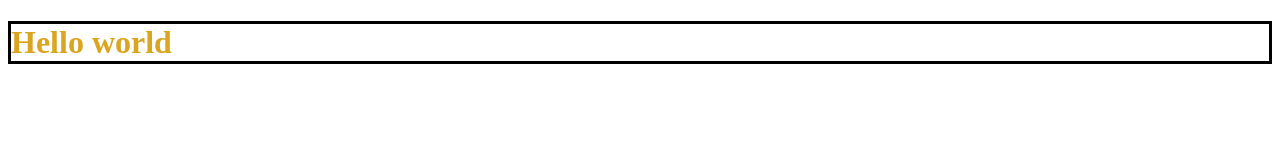
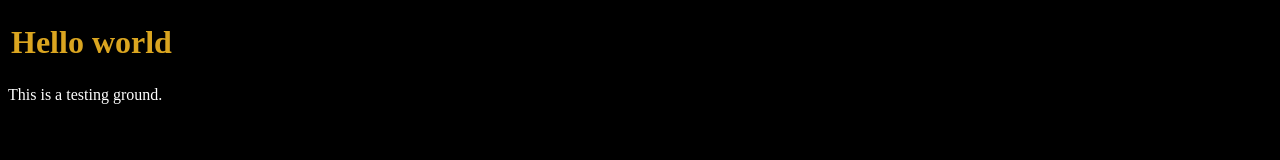
Before and after one commit to amolin09/friendly-invention, a plain HTML site: page index.html in a window 1280 px wide. Drawn offline with Linux system fonts and the light colour scheme.

Commit message:
added paragraph, changed font size color and changed background color

```diff
--- a/index.html
+++ b/index.html
@@ -9,5 +9,6 @@
 </head>
 <body>
    <h1>Hello world</h1>
+   <p>This is a testing ground.</p>
 </body>
 </html>
--- a/mystyles.css
+++ b/mystyles.css
@@ -3,3 +3,12 @@ h1{
     border-style: solid;
     border-color: black;
 }
+
+body{
+    background-color: black;
+}
+
+p{
+    font-size: medium;
+    color: white;
+}
```
